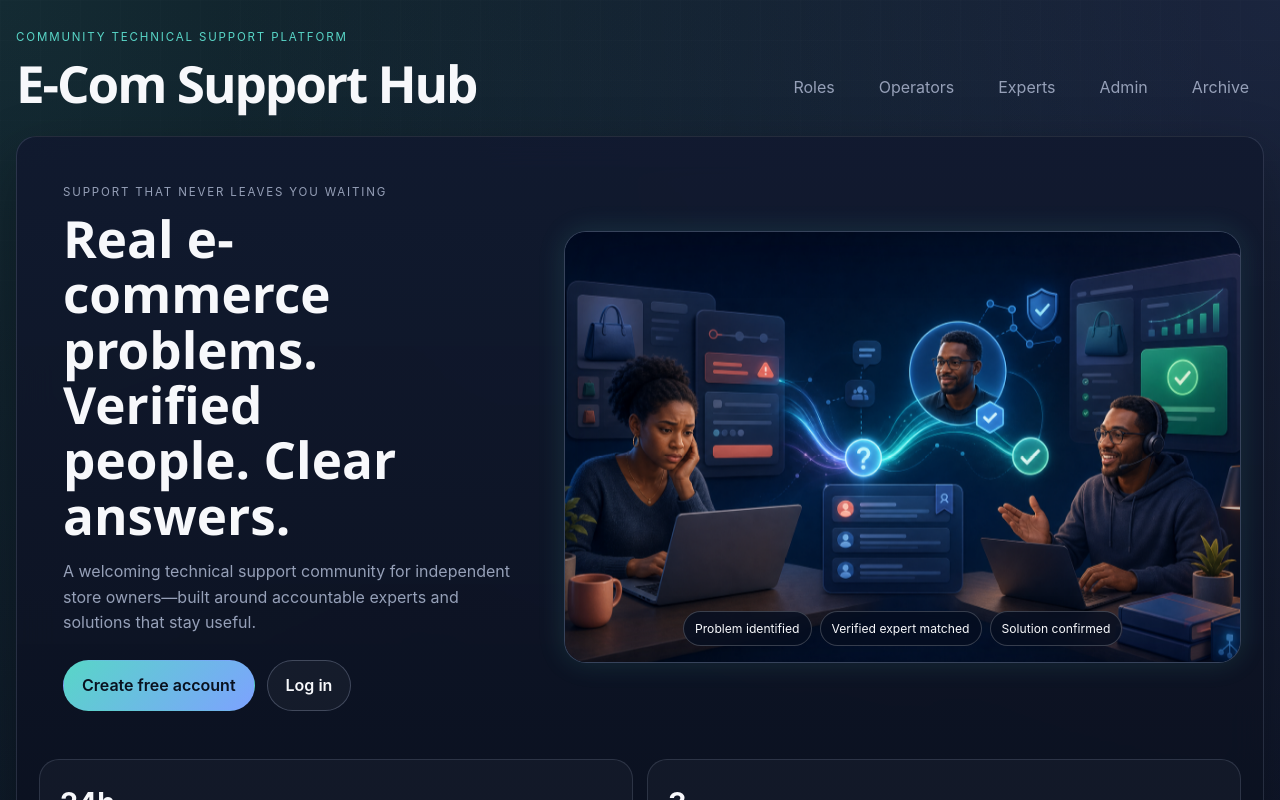
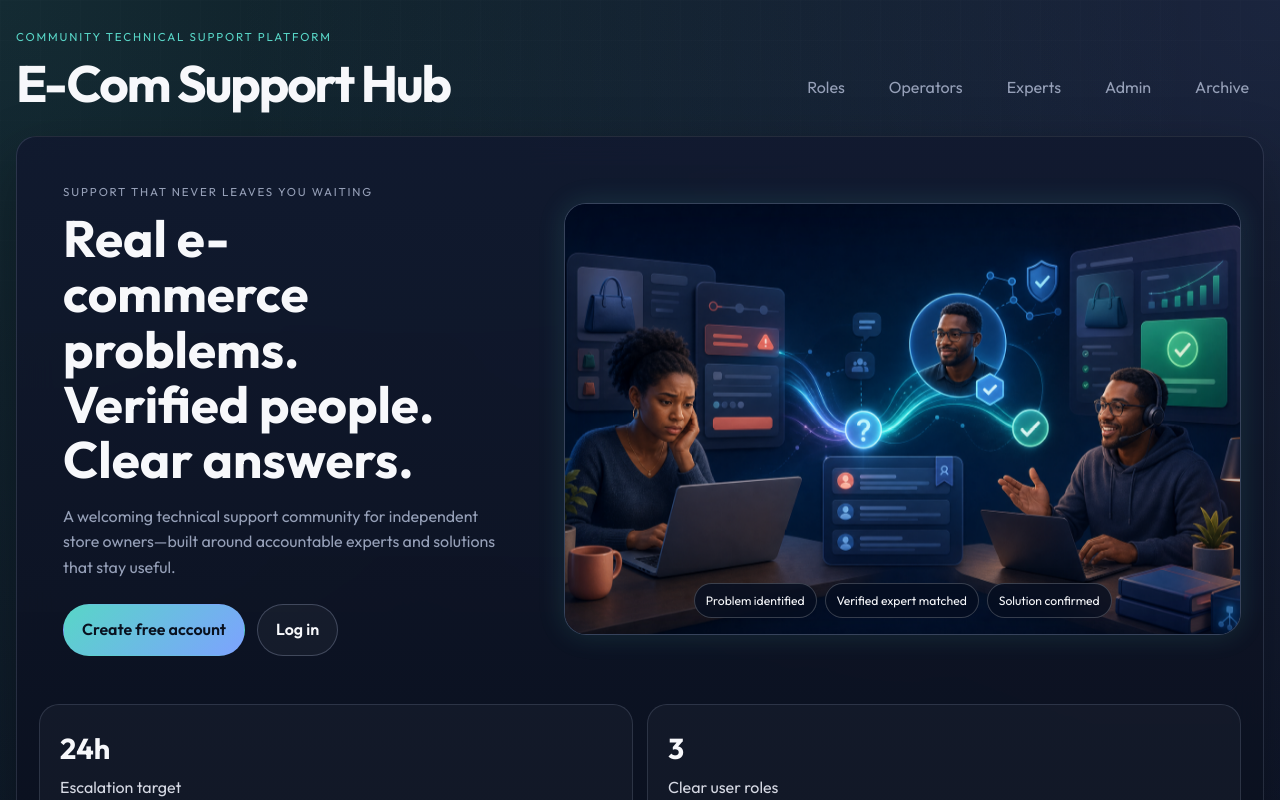
Before and after one commit to Akindelefelix1/E-ComSupport, a React (Vite) app: page / in a window 1280 px wide. Shown: the top 800 px of the page. Built offline with nearby package versions, Linux system fonts and the light colour scheme.

Commit message:
feat: update font styles to use 'Outfit' for improved typography

```diff
--- a/index.html
+++ b/index.html
@@ -4,7 +4,10 @@
     <meta charset="UTF-8" />
     <link rel="icon" type="image/svg+xml" href="/favicon.svg" />
     <meta name="viewport" content="width=device-width, initial-scale=1.0" />
-    <title>e-comsupport</title>
+    <link rel="preconnect" href="https://fonts.googleapis.com" />
+    <link rel="preconnect" href="https://fonts.gstatic.com" crossorigin />
+    <link href="https://fonts.googleapis.com/css2?family=Outfit:wght@400;500;600;700;800&display=swap" rel="stylesheet" />
+    <title>E-Com Support Hub</title>
   </head>
   <body>
     <div id="root"></div>
--- a/src/index.css
+++ b/src/index.css
@@ -16,8 +16,8 @@
   --radius-lg: 28px;
   --radius-md: 20px;
   --radius-sm: 14px;
-  --sans: Inter, 'Segoe UI', system-ui, sans-serif;
-  --heading: 'Aptos Display', 'Segoe UI', system-ui, sans-serif;
+  --sans: 'Outfit', 'Segoe UI', system-ui, sans-serif;
+  --heading: 'Outfit', 'Segoe UI', system-ui, sans-serif;
   --mono: 'SFMono-Regular', Consolas, 'Liberation Mono', monospace;
 
   color: var(--text);
```
